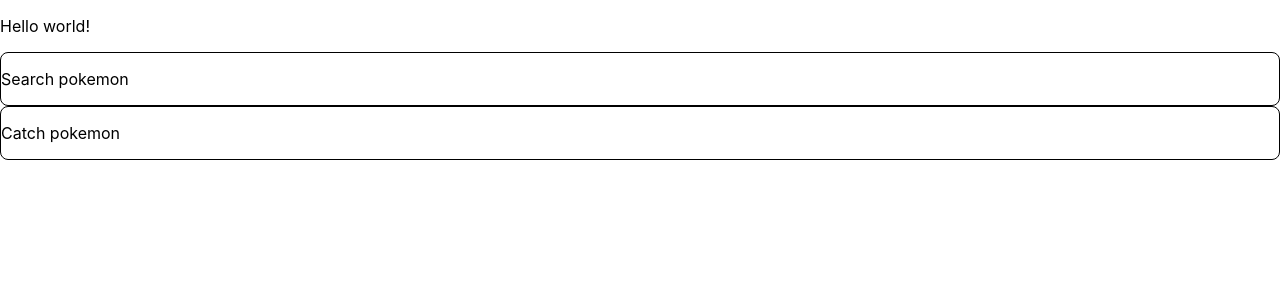
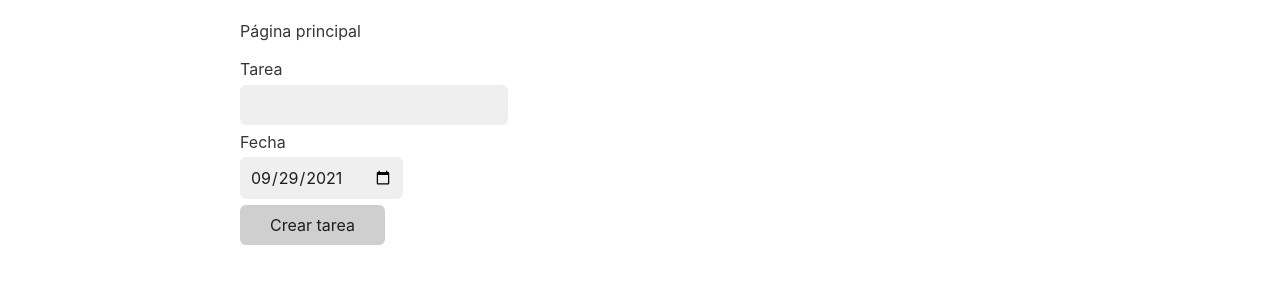
Before and after one commit to jahirfiquitiva/ejercicios-misiontic2022, a React app in the folder react-example/: page / in a window 1280 px wide. Built offline with nearby package versions, Linux system fonts and the light colour scheme.

Commit message:
Progress on form and routes

```diff
--- a/react-example/package.json
+++ b/react-example/package.json
@@ -8,6 +8,7 @@
     "@testing-library/user-event": "^12.1.10",
     "react": "^17.0.2",
     "react-dom": "^17.0.2",
+    "react-router-dom": "^5.3.0",
     "react-scripts": "4.0.3",
     "web-vitals": "^1.0.1"
   },
--- a/react-example/public/index.html
+++ b/react-example/public/index.html
@@ -24,6 +24,7 @@
       work correctly both with client-side routing and a non-root public URL.
       Learn how to configure a non-root public URL by running `npm run build`.
     -->
+    <link rel="stylesheet" href="https://cdn.jsdelivr.net/npm/water.css@2/out/water.css" />
     <title>React App</title>
   </head>
   <body>
--- a/react-example/src/components/App/App.js
+++ b/react-example/src/components/App/App.js
@@ -1,13 +1,40 @@
-import logo from './logo.svg';
 import './App.css';
 import TasksList from './../TasksList/TasksList'; // Task.js
+import Form from '../Form/Form';
+import { useState } from 'react';
+import { Route, Switch } from 'react-router-dom';
 
 function App() {
+  const [tasks, setTasks] = useState([]);
+
+  const createTask = (task, due) => {
+    const newTask = {
+      task,
+      due: new Date(due),
+      done: false,
+    };
+
+    setTasks([...tasks, newTask]);
+  };
+
   return (
-    <>
-      <p>Hello world!</p>
-      <TasksList />
-    </>
+    <Switch>
+      <Route exact path={'/'}>
+        <div>
+          <p>Página principal</p>
+          <TasksList tasks={tasks} />
+          <Form createTask={createTask} />
+        </div>
+      </Route>
+
+      <Route exact path={'/login'}>
+        <Form createTask={createTask} />
+      </Route>
+
+      <Route exact path={'/ventas'}>
+        <TasksList tasks={tasks} />
+      </Route>
+    </Switch>
   );
 }
 
--- /dev/null
+++ b/react-example/src/components/Form/Form.js
@@ -0,0 +1,47 @@
+import { useState } from 'react';
+
+// Hooks
+
+const Form = (props) => {
+  const { createTask } = props;
+  const [valorTarea, cambiarValorDeTarea] = useState('');
+  const [valorFecha, cambiarValorDeFecha] = useState('2021-09-29');
+
+  const buttonClick = () => {
+    console.log(valorTarea);
+    createTask(valorTarea, valorFecha);
+    // fetch() -> url
+  };
+
+  return (
+    <form>
+      <div>
+        <label for={'task'}>Tarea</label>
+        <input
+          type={'text'}
+          name={'task'}
+          value={valorTarea}
+          onChange={(event) => {
+            cambiarValorDeTarea(event.target.value);
+          }}
+        />
+      </div>
+      <div>
+        <label for={'task-date'}>Fecha</label>
+        <input
+          type={'date'}
+          name={'task-date'}
+          value={valorFecha}
+          onChange={(event) => {
+            cambiarValorDeFecha(event.target.value);
+          }}
+        />
+      </div>
+      <button type={'button'} onClick={buttonClick}>
+        Crear tarea
+      </button>
+    </form>
+  );
+};
+
+export default Form;
--- a/react-example/src/components/Task/Task.css
+++ b/react-example/src/components/Task/Task.css
@@ -1,4 +1,34 @@
 .task {
-    border-radius: 8px;
-    border: 1px solid #000;
+  display: flex;
+  border-radius: 10px;
+  border: 1px solid var(--dividers);
+  padding: 1rem 0.8rem;
 }
+
+.task h6,
+.task p {
+  margin: 0;
+}
+
+.task input[type='checkbox'] {
+  margin-right: 1.2rem;
+}
+
+.task h6 {
+  font-size: 1.25rem;
+  color: var(--text-primary);
+}
+
+.task p {
+  margin-top: 0.8rem;
+  color: var(--text-secondary);
+}
+
+.task input[type='checkbox']:checked ~ div {
+  text-decoration: line-through;
+  opacity: 0.8;
+}
+
+.task:not(:last-child) {
+  margin-bottom: 0.8rem;
+}
--- a/react-example/src/components/Task/Task.js
+++ b/react-example/src/components/Task/Task.js
@@ -2,9 +2,17 @@
 
 // function Task() {
 const Task = (props) => {
-  return <div className="task">
-    <p>{props.task}</p>
-  </div>
-}
+  return (
+    <div className='task'>
+      <input type={'checkbox'} checked={props.done} />
+      <div>
+        <h6>{props.task}</h6>
+        <p>{`Due: ${props.due.getDate() + 1}/${
+          props.due.getMonth() + 1
+        }/${props.due.getFullYear()}`}</p>
+      </div>
+    </div>
+  );
+};
 
 export default Task;
--- a/react-example/src/components/TasksList/TasksList.js
+++ b/react-example/src/components/TasksList/TasksList.js
@@ -1,20 +1,15 @@
 import Task from './../Task/Task'; // Task.js
 
-const tasks = [{
-  task: 'Search pokemon',
-  due: new Date('2021-09-25'),
-  done: false,
-}, {
-  task: 'Catch pokemon',
-  due: new Date('2021-09-25'),
-  done: false,
-}]
+const TasksList = (props) => {
+  // Object Destructuring
+  // const tasks = props.tasks;
+  const { tasks } = props;
 
-const TasksList = () => {
+  // if (tasks === undefined) .. []
   return (
     <div>
-      {tasks.map((item, index) => {
-        return <Task task={item.task} />
+      {(tasks || []).map((item, index) => {
+        return <Task key={index} task={item.task} due={item.due} done={item.done} />;
       })}
     </div>
   );
--- a/react-example/src/index.css
+++ b/react-example/src/index.css
@@ -1,5 +1,4 @@
 body {
-  margin: 0;
   font-family: -apple-system, BlinkMacSystemFont, 'Segoe UI', 'Roboto', 'Oxygen',
     'Ubuntu', 'Cantarell', 'Fira Sans', 'Droid Sans', 'Helvetica Neue',
     sans-serif;
@@ -12,6 +11,16 @@
     monospace;
 }
 
-.task {
-  border: 8px solid red;
+:root {
+  --text-primary: #000;
+  --text-secondary: rgba(0, 0, 0, 0.7);
+  --dividers: rgba(0, 0, 0, 0.12);
 }
+
+@media (prefers-color-scheme: dark) {
+  :root {
+    --text-primary: #fff;
+    --text-secondary: rgba(255, 255, 255, 0.7);
+    --dividers: rgba(255, 255, 255, 0.12);
+  }
+}
--- a/react-example/src/index.js
+++ b/react-example/src/index.js
@@ -3,11 +3,14 @@
 import './index.css';
 import App from './components/App/App';
 import reportWebVitals from './reportWebVitals';
+import { BrowserRouter } from 'react-router-dom';
 
 ReactDOM.render(
-  <React.StrictMode>
-    <App />
-  </React.StrictMode>,
+  <BrowserRouter>
+    <React.StrictMode>
+      <App />
+    </React.StrictMode>
+  </BrowserRouter>,
   document.getElementById('root')
 );
 
```
Also changed, not shown: 1 other file.
